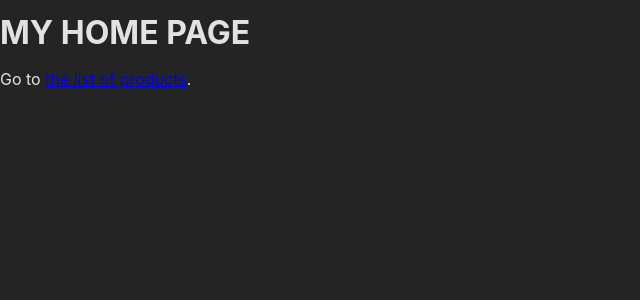
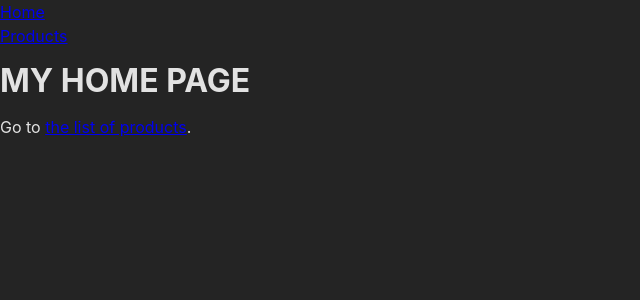
Before and after one commit to PhilipZi/react-router-exercise, a React (Create React App) app: page / in a window 1280 px wide. Shown: the top 300 px of the page, without its empty margins (0-640 px from the left). Built offline with nearby package versions, Linux system fonts and the light colour scheme.

Commit message:
add Root-component add outlet from react to root component

```diff
--- a/src/components/MainNavigation.js
+++ b/src/components/MainNavigation.js
@@ -7,6 +7,8 @@ function MainNavigation() {
         <ul>
           <li>
             <Link to="/">Home</Link>
+          </li>
+          <li>
             <Link to="/products">Products</Link>
           </li>
         </ul>
--- /dev/null
+++ b/src/pages/Root.js
@@ -0,0 +1,12 @@
+import { Outlet } from "react-router-dom";
+import MainNavigation from "../components/MainNavigation";
+
+function RootLayout() {
+  return (
+    <>
+      <MainNavigation />
+      <Outlet />
+    </>
+  );
+}
+export default RootLayout;
```
Also changed, not shown: src/App.js (+9 -2 lines).
